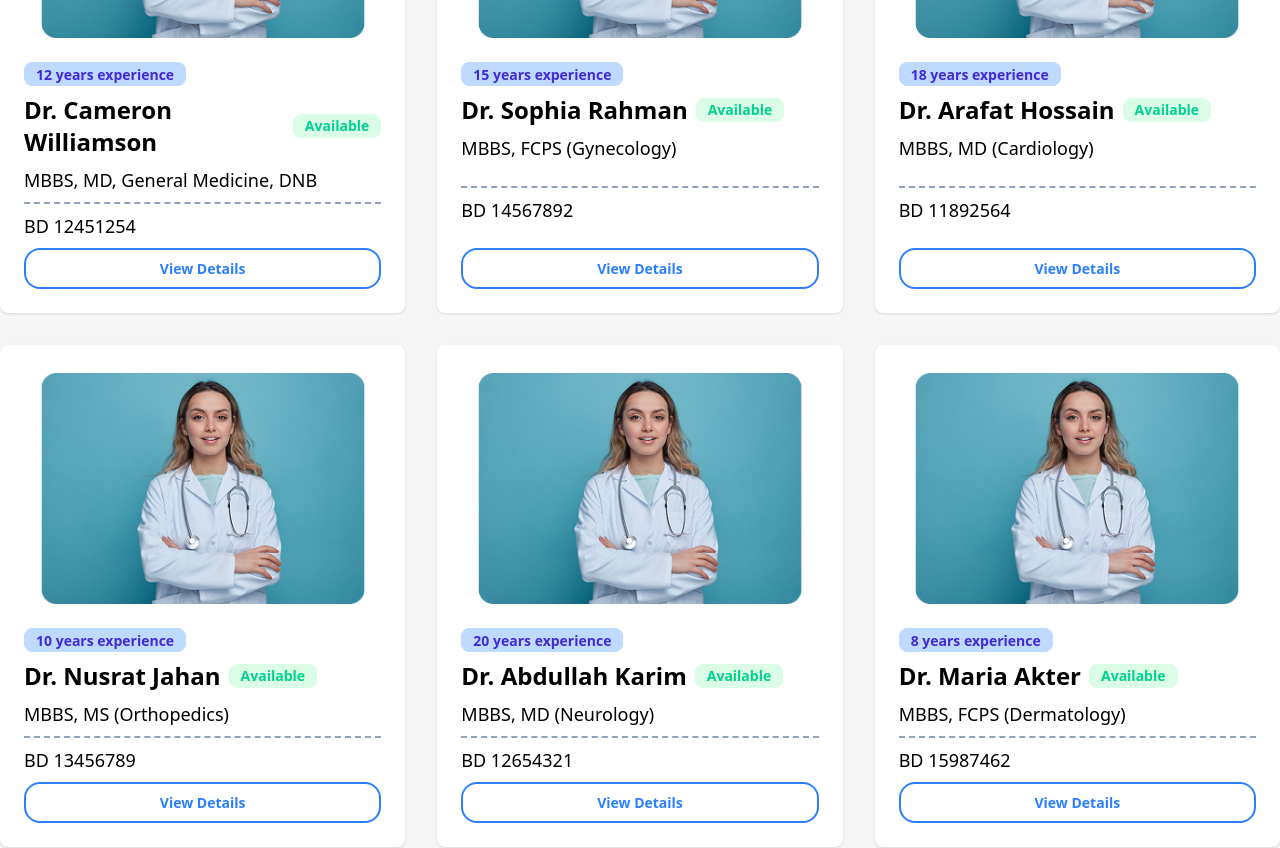
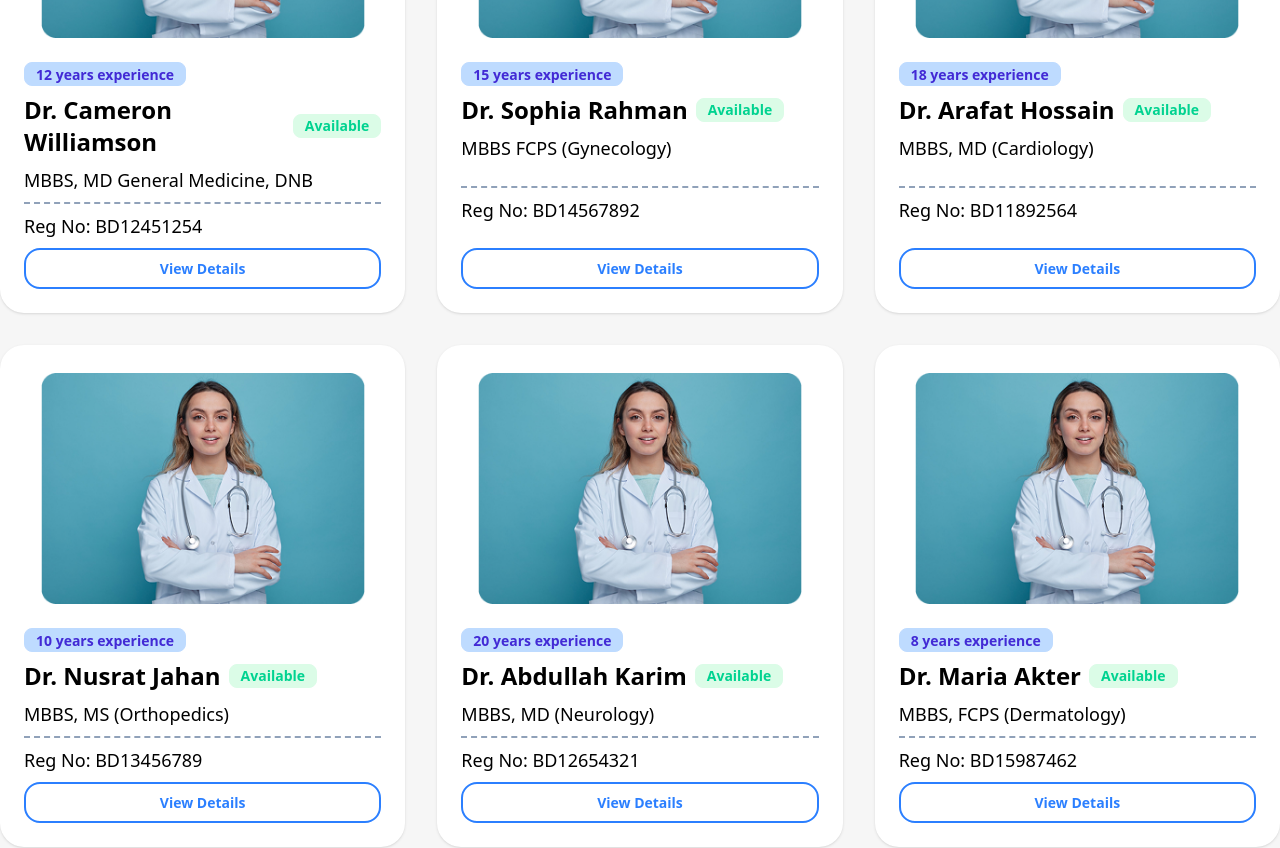
Before and after one commit to FahadAlHossain/doctime, a React (Vite) app: page / in a window 1280 px wide. Shown: the part 1340-2188 px from the top of the page. Built offline with nearby package versions, Linux system fonts and the light colour scheme.

Commit message:
Details route added

```diff
--- a/public/doctor.json
+++ b/public/doctor.json
@@ -1,9 +1,9 @@
 [
   {
     "name": "Dr. Cameron Williamson",
-    "qualification": "MBBS, MD, General Medicine, DNB",
+    "qualification": ["MBBS, MD","General Medicine, DNB"],
     "hospital": "TMSS Medical College & Rafatullah Community Hospital, Bogura",
-    "regNo": "BD 12451254",
+    "regNo": "BD12451254",
     "availability": ["Sunday", "Monday", "Thursday"],
     "fee": 273,
     "experience": 12,
@@ -11,9 +11,9 @@
   },
   {
     "name": "Dr. Sophia Rahman",
-    "qualification": "MBBS, FCPS (Gynecology)",
+    "qualification": ["MBBS","FCPS (Gynecology)"],
     "hospital": "Dhaka Medical College Hospital, Dhaka",
-    "regNo": "BD 14567892",
+    "regNo": "BD14567892",
     "availability": ["Saturday", "Tuesday", "Wednesday"],
     "fee": 350,
     "experience": 15,
@@ -21,9 +21,9 @@
   },
   {
     "name": "Dr. Arafat Hossain",
-    "qualification": "MBBS, MD (Cardiology)",
+    "qualification": ["MBBS, MD","(Cardiology)"],
     "hospital": "Bangabandhu Sheikh Mujib Medical University (BSMMU), Dhaka",
-    "regNo": "BD 11892564",
+    "regNo": "BD11892564",
     "availability": ["Sunday", "Tuesday", "Friday"],
     "fee": 500,
     "experience": 18,
@@ -31,9 +31,9 @@
   },
   {
     "name": "Dr. Nusrat Jahan",
-    "qualification": "MBBS, MS (Orthopedics)",
+    "qualification": ["MBBS, MS","(Orthopedics)"],
     "hospital": "Chittagong Medical College Hospital, Chattogram",
-    "regNo": "BD 13456789",
+    "regNo": "BD13456789",
     "availability": ["Monday", "Wednesday", "Thursday"],
     "fee": 400,
     "experience": 10,
@@ -41,9 +41,9 @@
   },
   {
     "name": "Dr. Abdullah Karim",
-    "qualification": "MBBS, MD (Neurology)",
+    "qualification": ["MBBS, MD","(Neurology)"],
     "hospital": "Rajshahi Medical College Hospital, Rajshahi",
-    "regNo": "BD 12654321",
+    "regNo": "BD12654321",
     "availability": ["Tuesday", "Thursday", "Saturday"],
     "fee": 600,
     "experience": 20,
@@ -51,9 +51,9 @@
   },
   {
     "name": "Dr. Maria Akter",
-    "qualification": "MBBS, FCPS (Dermatology)",
+    "qualification": ["MBBS, FCPS" ,"(Dermatology)"],
     "hospital": "Popular Diagnostic Centre, Dhaka",
-    "regNo": "BD 15987462",
+    "regNo": "BD15987462",
     "availability": ["Sunday", "Wednesday", "Friday"],
     "fee": 320,
     "experience": 8,
@@ -61,9 +61,9 @@
   },
   {
     "name": "Dr. Hasan Mahmud",
-    "qualification": "MBBS, MS (Urology)",
+    "qualification": ["MBBS, MS" ,"(Urology)"],
     "hospital": "Square Hospital, Dhaka",
-    "regNo": "BD 16547821",
+    "regNo": "BD16547821",
     "availability": ["Monday", "Thursday", "Saturday"],
     "fee": 700,
     "experience": 22,
@@ -71,9 +71,9 @@
   },
   {
     "name": "Dr. Farhana Chowdhury",
-    "qualification": "MBBS, MD (Pediatrics)",
+    "qualification": ["MBBS, MD","(Pediatrics)"],
     "hospital": "Apollo Hospitals, Dhaka",
-    "regNo": "BD 11234567",
+    "regNo": "BD11234567",
     "availability": ["Sunday", "Tuesday", "Thursday"],
     "fee": 450,
     "experience": 14,
@@ -81,9 +81,9 @@
   },
   {
     "name": "Dr. Saifur Rahman",
-    "qualification": "MBBS, FCPS (ENT)",
+    "qualification": ["MBBS, FCPS" ,"(ENT)"],
     "hospital": "United Hospital, Dhaka",
-    "regNo": "BD 12894561",
+    "regNo": "BD12894561",
     "availability": ["Monday", "Wednesday", "Friday"],
     "fee": 380,
     "experience": 9,
@@ -91,9 +91,9 @@
   },
   {
     "name": "Dr. Tanvir Ahmed",
-    "qualification": "MBBS, MD (Oncology)",
+    "qualification": ["MBBS, MD" ,"(Oncology)"],
     "hospital": "National Institute of Cancer Research & Hospital, Dhaka",
-    "regNo": "BD 13547896",
+    "regNo": "BD13547896",
     "availability": ["Tuesday", "Thursday", "Saturday"],
     "fee": 800,
     "experience": 19,
@@ -101,9 +101,9 @@
   },
   {
     "name": "Dr. Shirin Sultana",
-    "qualification": "MBBS, MS (Ophthalmology)",
+    "qualification": ["MBBS, MS","(Ophthalmology)"],
     "hospital": "Islamia Eye Hospital, Dhaka",
-    "regNo": "BD 12487951",
+    "regNo": "BD12487951",
     "availability": ["Sunday", "Monday", "Wednesday"],
     "fee": 300,
     "experience": 11,
@@ -111,9 +111,9 @@
   },
   {
     "name": "Dr. Imran Kabir",
-    "qualification": "MBBS, MD (Psychiatry)",
+    "qualification": ["MBBS, MD","(Psychiatry)"],
     "hospital": "National Institute of Mental Health, Dhaka",
-    "regNo": "BD 13789542",
+    "regNo": "BD13789542",
     "availability": ["Monday", "Thursday", "Friday"],
     "fee": 550,
     "experience": 16,
--- a/src/App.jsx
+++ b/src/App.jsx
@@ -1,24 +1,33 @@
-import React from 'react'
-import { createBrowserRouter, createRoutesFromElements, Route, RouterProvider } from 'react-router'
-import Root from './components/Root/Root'
-import Home from './components/Home/Home'
-import Booking from './components/Booking/Booking'
-import Blog from './components/Blog/Blog'
-import { doctorLoader } from './utilis/loadData'
+import React from "react";
+import {
+  createBrowserRouter,
+  createRoutesFromElements,
+  Route,
+  RouterProvider,
+} from "react-router";
+import Root from "./components/Root/Root";
+import Home from "./components/Home/Home";
+import Booking from "./components/Booking/Booking";
+import Blog from "./components/Blog/Blog";
+import { doctorDetailsLoader, doctorLoader } from "./utilis/loadData";
+import DoctorDetails from "./components/DoctorDetails";
 
 const App = () => {
   const router = createBrowserRouter(
     createRoutesFromElements(
-      <Route path='/' Component={Root}>
+      <Route path="/" Component={Root}>
         <Route index Component={Home} loader={doctorLoader}></Route>
-        <Route path='/booking' Component={Booking}></Route>
-        <Route path='/blogs' Component={Blog}></Route>
+        <Route
+          path="/doctor/:regNo"
+          Component={DoctorDetails}
+          loader={doctorDetailsLoader}
+        ></Route>
+        <Route path="/booking" Component={Booking}></Route>
+        <Route path="/blogs" Component={Blog}></Route>
       </Route>
     )
-  )
-  return (
-    <RouterProvider router={router}></RouterProvider>
-  )
-}
+  );
+  return <RouterProvider router={router}></RouterProvider>;
+};
 
-export default App
+export default App;
--- /dev/null
+++ b/src/components/DoctorDetails.jsx
@@ -0,0 +1,31 @@
+import React from "react";
+import { useLoaderData } from "react-router";
+import doctorImg from '../assets/doctor-sample.png'
+
+const DoctorDetails = () => {
+  const doctor = useLoaderData();
+  return (
+    <div className="text-black">
+      <div className="card card-side bg-white shadow-sm container mx-auto rounded-3xl">
+        <figure className="p-8">
+          <img
+            src={doctorImg}
+            alt="Movie"
+          />
+        </figure>
+        <div className="card-body py-10">
+          <h2 className="card-title text-4xl font-bold">{doctor.name}</h2>
+          <p className="text-lg">{doctor.qualification[0]}</p>
+          <p className="text-lg">{doctor.qualification[1]}</p>
+          <p className="text-lg">Working at</p>
+          <h3 className="text-xl font-bold">{doctor.hospital}</h3>
+          <div className="card-actions justify-end">
+            <button className="btn btn-primary">Watch</button>
+          </div>
+        </div>
+      </div>
+    </div>
+  );
+};
+
+export default DoctorDetails;
--- a/src/components/Doctors/Doctors.jsx
+++ b/src/components/Doctors/Doctors.jsx
@@ -1,5 +1,5 @@
 import React, { useState } from "react";
-import { useLoaderData } from "react-router";
+import { Link, useLoaderData } from "react-router";
 
 const Doctors = () => {
   const doctorsData = useLoaderData();
@@ -20,7 +20,7 @@ const Doctors = () => {
       </div>
       <div className="grid lg:grid-cols-3 md:grid-cols-2 sm:grid-cols-1 gap-8 lg:container md:container w-[80%] mx-auto">
         {displayData.map((doc, idx) => (
-          <div key={idx} className="card bg-white w-full shadow-sm">
+          <div key={idx} className="card bg-white w-full shadow-sm rounded-3xl">
             <figure>
               <img className="w-[80%] mt-7" src={doc.img} alt="" />
             </figure>
@@ -37,13 +37,13 @@ const Doctors = () => {
                 </div>
               </h2>
               <p className="lg:text-lg md:text-lg text-sm">
-                {doc.qualification}
+                {doc.qualification[0]} {doc.qualification[1]}
               </p>
               <hr className="border-t-2 border-dashed border-slate-400" />
-              <p className="lg:text-lg md:text-lg text-sm">{doc.regNo}</p>
-              <button className="border-2 hover:bg-blue-500 hover:text-white border-blue-500 rounded-2xl p-2 text-blue-500 font-bold">
+              <p className="lg:text-lg md:text-lg text-sm">Reg No: {doc.regNo}</p>
+              <Link to={`/doctor/${doc.regNo}`} className="border-2 hover:bg-blue-500 hover:text-white border-blue-500 rounded-2xl p-2 text-blue-500 font-bold text-center">
                 View Details
-              </button>
+              </Link>
             </div>
           </div>
         ))}
--- a/src/utilis/loadData.js
+++ b/src/utilis/loadData.js
@@ -1,7 +1,22 @@
 export const doctorLoader = async () => {
-    const res = await fetch('/public/doctor.json');
+    const res = await fetch('/doctor.json');
     if(!res.ok){
         throw Error('Doctors could not found');
     }
     return res.json();
 }
+
+export const doctorDetailsLoader = async ({params}) => {
+    const {regNo} = params
+    const res = await fetch("/doctor.json");
+    if(!res.ok){
+        throw Error("Details not found");
+    }
+    const data = await res.json();
+    const doctor = data.find(d => d.regNo === regNo);
+
+    if(!doctor){
+        throw Error("Doctor not found");
+    }
+    return doctor;
+}
```
